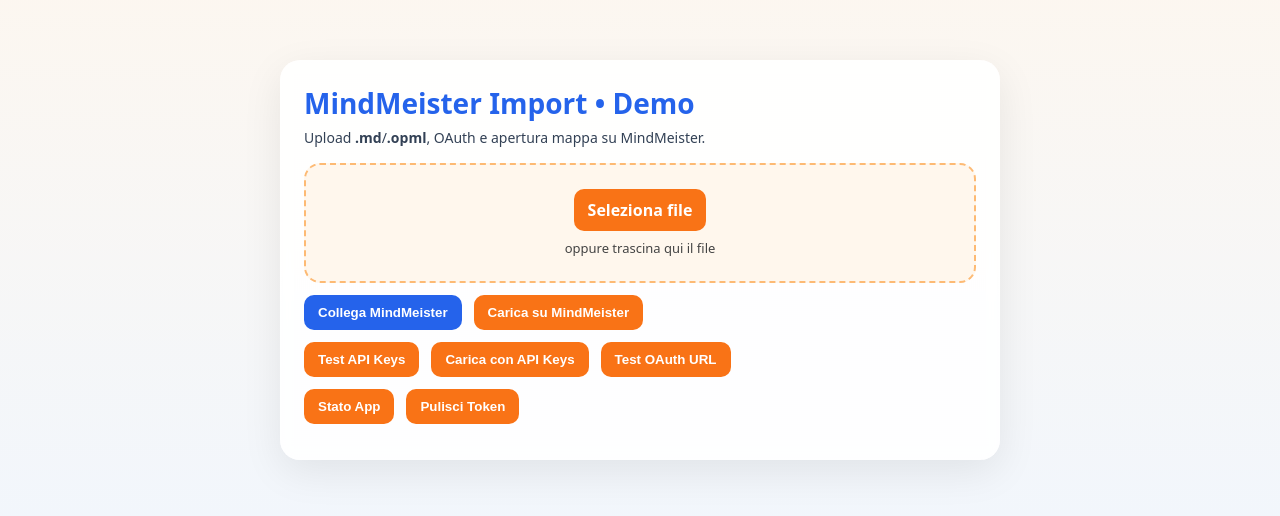
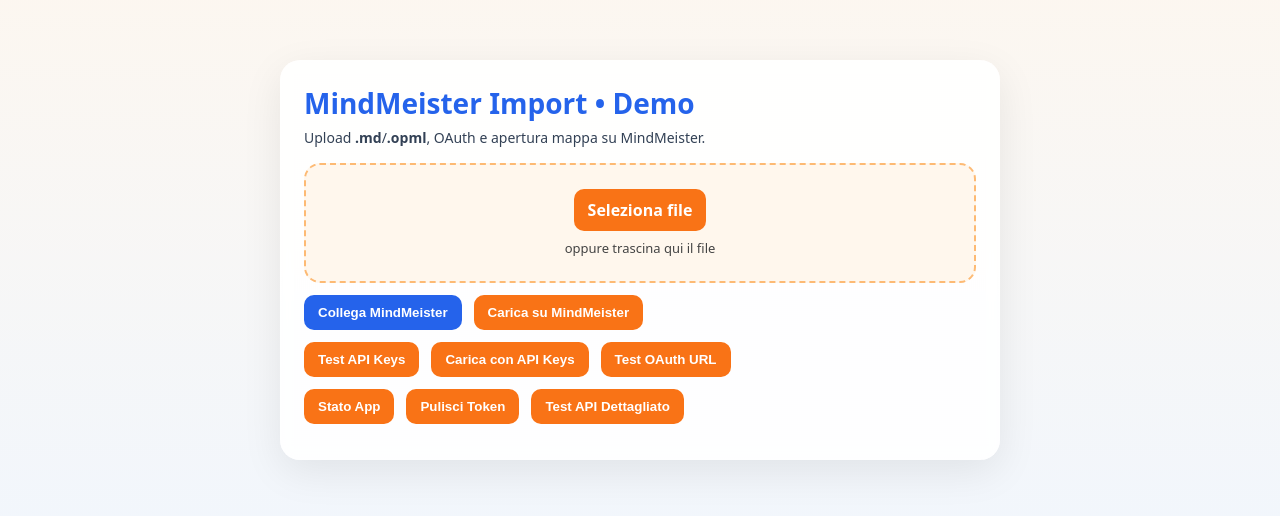
Before and after one commit to RobertoMicarelli/mindmeister-demo, a React (Vite) app: page / in a window 1280 px wide. Shown: the part 140-656 px from the top of the page. Built offline with nearby package versions, Linux system fonts and the light colour scheme.

Commit message:
Aggiunto test API Keys dettagliato per diagnosticare problemi

```diff
--- a/src/App.jsx
+++ b/src/App.jsx
@@ -602,6 +602,55 @@
           }}>
             Pulisci Token
           </button>
+          <button className="button yellow" onClick={async () => {
+            console.log('=== TEST API KEYS DETTAGLIATO ===');
+            console.log('API Shared Key:', API_SHARED_KEY);
+            console.log('API Secret Key:', API_SECRET_KEY);
+
+            // Test endpoint base
+            const endpoints = [
+              'https://www.mindmeister.com/api/v2/user',
+              'https://www.mindmeister.com/api/v2/maps',
+              'https://www.mindmeister.com/api/v1/user',
+              'https://www.mindmeister.com/api/user'
+            ];
+
+            for (const endpoint of endpoints) {
+              console.log(`\n--- Testing ${endpoint} ---`);
+
+              // Test con Bearer token
+              try {
+                const response = await fetch(endpoint, {
+                  headers: { 'Authorization': `Bearer ${API_SHARED_KEY}` }
+                });
+                console.log(`Bearer ${endpoint}: ${response.status}`);
+                if (response.ok) {
+                  const data = await response.json();
+                  console.log('Success:', data);
+                }
+              } catch (error) {
+                console.log(`Bearer ${endpoint}: Error - ${error.message}`);
+              }
+
+              // Test con X-API-Key
+              try {
+                const response = await fetch(endpoint, {
+                  headers: { 'X-API-Key': API_SHARED_KEY }
+                });
+                console.log(`X-API-Key ${endpoint}: ${response.status}`);
+                if (response.ok) {
+                  const data = await response.json();
+                  console.log('Success:', data);
+                }
+              } catch (error) {
+                console.log(`X-API-Key ${endpoint}: Error - ${error.message}`);
+              }
+            }
+
+            alert('Test API Keys completato! Vedi console per dettagli.');
+          }}>
+            Test API Dettagliato
+          </button>
         </div>
 
         <div className="status">
```
